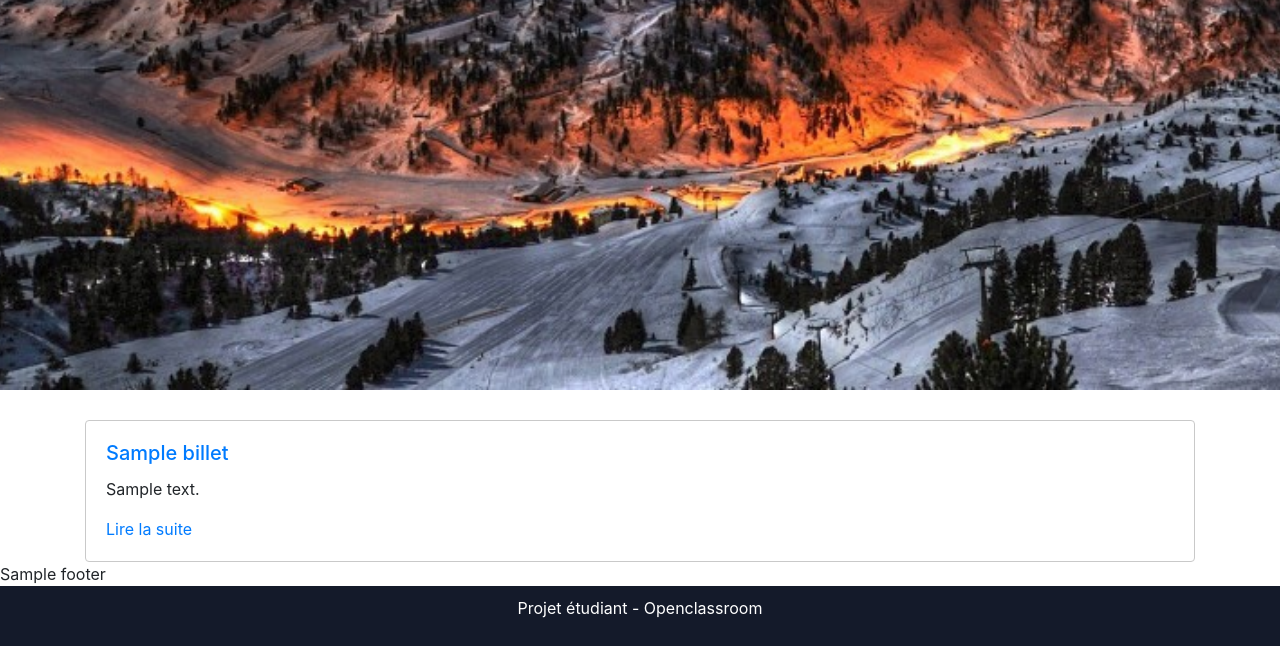
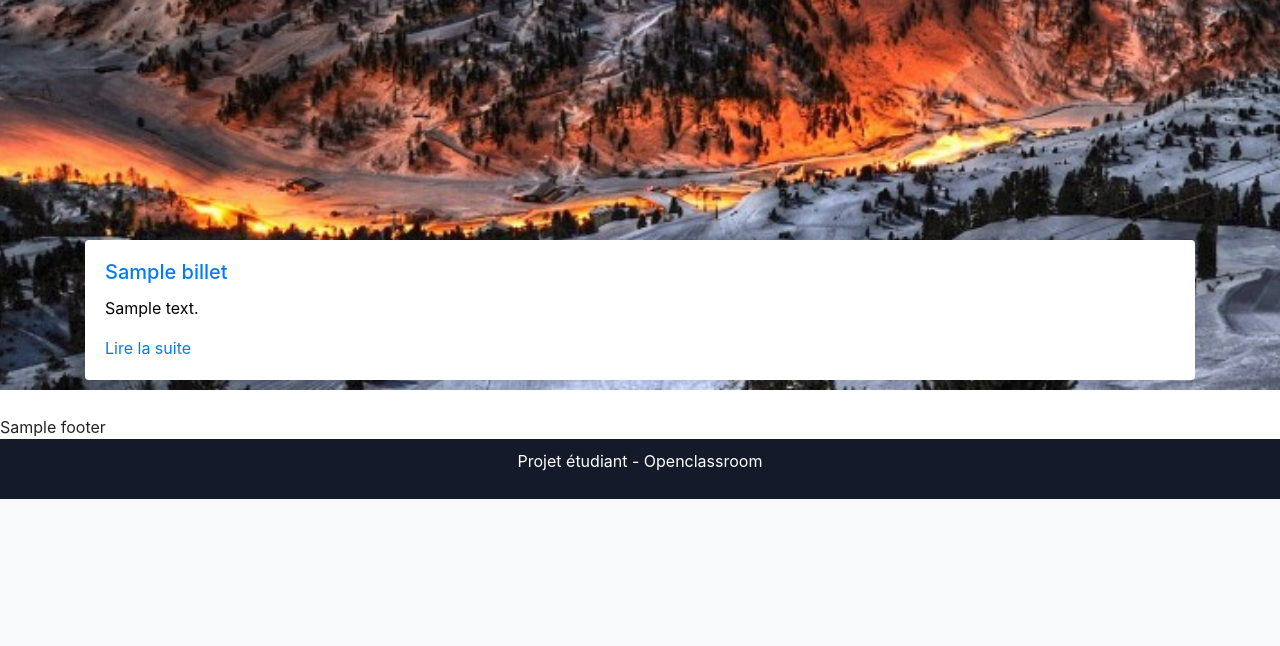
Before and after one commit to BenjaminNahmani/p4-openclassroom, a PHP site: template vue/home/home.php in a window 1280 px wide. Shown: the part 629-1275 px from the top of the page. After the commit the page ends 1128 px from the top, so only its background shows below. Run offline with PHP 8.4, Linux system fonts and the light colour scheme; the template is opened without the code that fills it: most values are stand-ins (such as "Sample title", 1, 10 or a date in 2020); data that the repository does not hold is empty; some libraries are stand-ins or nearby versions.

Commit message:
Modif CSS

```diff
--- a/style.css
+++ b/style.css
@@ -58,9 +58,6 @@ header {
   /* ---------- COMMENTAIRES ---------- */
   /* ---------------------------------- */
 
-.com_card {
-  display: none;
-}
 
 .container {
   display: flex;
@@ -69,10 +66,11 @@ header {
 }
 
 .card {
-  border: 1px solid black;
   height: 100%;
   width: 100%;
-  border: 1px solid #c9c9c9;
+  margin: 10px;
+  border: none;
+  color: black;
 }
 
   /* ---------------------------------- */
@@ -90,6 +88,19 @@ footer {
 /* ---------------------------------- */
 /*             PAGE ARTICLE           */
 /* ---------------------------------- */
+
+#com_zone_title{
+  display: flex;
+  justify-content: center;
+  align-items: center;
+  padding: 10px;
+}
+
+.com_wrapper{
+  border: 1px solid #c9c9c9;
+
+}
+
 .form_com {
   display: flex;
   flex-direction: column;
@@ -118,7 +129,11 @@ footer {
   /* ---------------------------------- */
 
   #main_pic{
+    position: relative;
     min-height: 975px;
+    display: flex;
+    justify-content: center;
+    align-items: center;
 }
 
   .wrapper {
@@ -133,29 +148,15 @@ footer {
     vertical-align: middle;
     text-shadow: 1px 1px 10px #000000;
   }
+
+
+  .card_home{
+    position: absolute;
+    align-items: center;
+    justify-content: center;
+    bottom: 0;
+  }
 }
-  /* ---------------------------------- */
-  /* ------------- BILLET ------------- */
-  /* ---------------------------------- */
- /* .card-text-right {
-    text-align: right;
-  }
-  /* ---------------------------------- */
-  /* ---------- COMMENTAIRES ---------- */
-  /* ---------------------------------- */
-
- /*
-
-  .container_article {
-    display: flex;
-    flex-direction: column;
-    margin-top: 130px;
-  }
-
-  /* ---------------------------------- */
-  /* -------- COM ARTICLE PAGE -------- */
-  /* ---------------------------------- */
-
 
   /* ---------------------------------- */
   /* -------- FORM LOGIN ADMIN -------- */
--- a/vue/home/home.php
+++ b/vue/home/home.php
@@ -7,9 +7,9 @@
                 <p class=subtitle>Un roman sur l'Alaska</p>
             </div>
         </div>
-    </section>
 
-<div class="container">
+
+        <div class="container card_home">
 
             <?php foreach ($billets as $billet):?>
 
@@ -23,19 +23,10 @@
                     </div>
                 </div>
 
-        <?php foreach ($billet->getCommentaires() as $com):?>
-
-                <div class="card com_card" id="com_card_<?= $billet->getId()?>">
-                    <div class="card-body">
-                        <p class="card-text"><?= $com->getText()?></p>
-
-                        <button id="signal" data-id="<?= $com->getId()?>" class="btn btn-danger"><i class="fas fa-exclamation-triangle"></i></button>
-                    </div>
-                </div>
             <?php endforeach;?>
 
-    <?php endforeach;?>
         </div>
+    </section>
 
 
 
```
Also changed, not shown: vue/billet/show.php (+6 -12 lines). Lines whose indentation alone changed are shown as unchanged.
